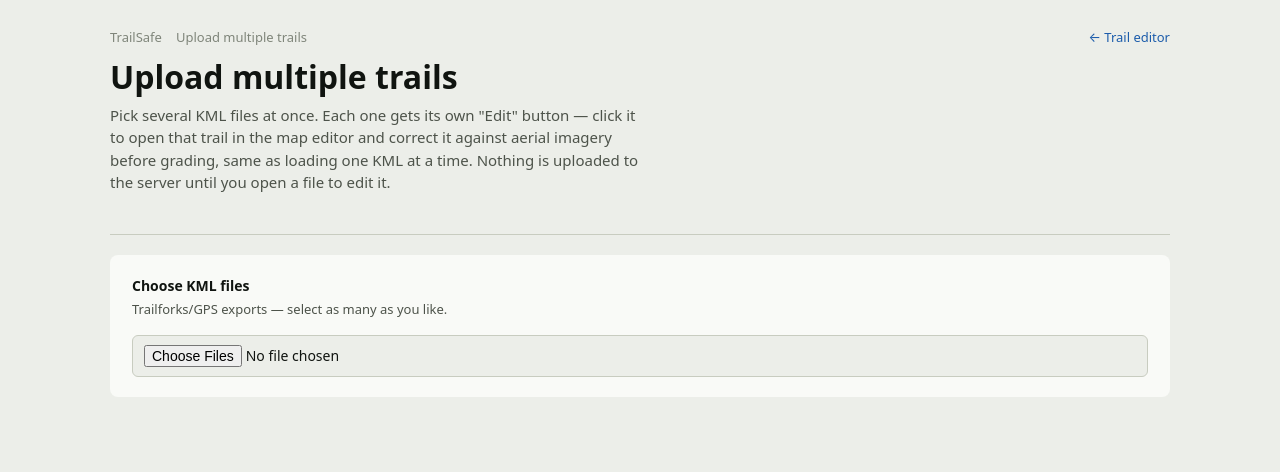
After one commit to Sheasheak/lidar-trail-audit, a Flask app: page /batch in a window 1280 px wide. The commit adds this page. Shown: the top 472 px of the page. Run offline with Flask 3, Linux system fonts and the light colour scheme.

Commit message:
Fix post-/picker navigation, add run renaming, and batch KML upload
"Run another trail", editor/account/login/signup "Home" links, and
roadmap_vision's "Back to TrailSafe" all used url_for('index'), which
now dumps users on the bare version picker instead of staying inside
the current-version flow. Repointed every one of them at the new
/current route (the marketing landing page).

Saved runs: added a Rename control on the account page (inline form,
POST /account/rename/<id>) and a Trail name field in the editor's
Finish section (was hardcoded to "Corrected trail"), so naming isn't
left to whatever the KML happened to be called.

New /batch page: pick several KML files at once, each gets its own
"Edit →" button into the trail editor. Entirely client-side — the
chosen file's text is handed to editor.html via sessionStorage (File
objects can't survive a normal navigation), reusing the exact same
KML-parsing path as the existing single-file picker (factored out
into loadKmlText()). Nothing is uploaded to the server until a file
is actually opened to edit.

Co-Authored-By: Claude Sonnet 5 <noreply@anthropic.com>

```diff
--- a/trail_grader/app.py
+++ b/trail_grader/app.py
@@ -241,6 +241,15 @@ def editor():
     return render_template('editor.html')
 
 
+@app.route('/batch')
+def batch():
+    """Pick several KML files at once; each gets its own "Edit" button into
+    the trail editor. Entirely client-side hand-off (sessionStorage, see
+    editor.html) — nothing is uploaded here, so no server-side storage or
+    cleanup to manage for files that are never opened."""
+    return render_template('batch.html')
+
+
 @app.route('/versions')
 def versions():
     """Bare picker between the live current version and the archived
--- /dev/null
+++ b/trail_grader/templates/batch.html
@@ -0,0 +1,67 @@
+<!doctype html>
+<html lang="en">
+<head>
+<meta charset="utf-8">
+<meta name="viewport" content="width=device-width, initial-scale=1">
+<link rel="icon" type="image/svg+xml" href="{{ url_for('static', filename='favicon.svg') }}">
+<title>Upload multiple trails — TrailSafe</title>
+<link rel="stylesheet" href="{{ url_for('static', filename='audit.css') }}">
+</head>
+<body>
+<div class="sheet">
+
+  <header class="titleblock">
+    <p class="eyebrow"><span>TrailSafe</span><span>Upload multiple trails</span><a href="{{ url_for('editor') }}" style="margin-left:auto">← Trail editor</a></p>
+    <h1>Upload multiple trails</h1>
+    <p class="subtitle">
+      Pick several KML files at once. Each one gets its own "Edit" button —
+      click it to open that trail in the map editor and correct it against
+      aerial imagery before grading, same as loading one KML at a time.
+      Nothing is uploaded to the server until you open a file to edit it.
+    </p>
+  </header>
+
+  <div class="card" style="margin-top:20px">
+    <h3>Choose KML files</h3>
+    <p class="card-sub">Trailforks/GPS exports — select as many as you like.</p>
+    <input type="file" id="kmlFiles" multiple accept=".kml">
+  </div>
+
+  <div id="fileList" style="margin-top:16px;display:flex;flex-direction:column;gap:10px"></div>
+
+</div>
+<script>
+document.getElementById("kmlFiles").onchange = ev => {
+  const files = Array.from(ev.target.files);
+  const list = document.getElementById("fileList");
+  list.innerHTML = "";
+  files.forEach(file => {
+    const row = document.createElement("div");
+    row.className = "card";
+    row.style.cssText = "display:flex;align-items:center;justify-content:space-between;gap:16px";
+
+    const label = document.createElement("span");
+    label.textContent = file.name;
+
+    const btn = document.createElement("button");
+    btn.type = "button";
+    btn.className = "primary";
+    btn.textContent = "Edit →";
+    btn.onclick = () => {
+      const r = new FileReader();
+      r.onload = () => {
+        sessionStorage.setItem("pendingKmlText", r.result);
+        sessionStorage.setItem("pendingKmlName", file.name.replace(/\.kml$/i, ""));
+        window.location = "{{ url_for('editor') }}";
+      };
+      r.readAsText(file);
+    };
+
+    row.appendChild(label);
+    row.appendChild(btn);
+    list.appendChild(row);
+  });
+};
+</script>
+</body>
+</html>
--- a/trail_grader/templates/input.html
+++ b/trail_grader/templates/input.html
@@ -11,7 +11,7 @@
 <div class="sheet">
 
   <header class="titleblock">
-    <p class="eyebrow"><span>TrailSafe</span><span>Quick audit — no map editing</span><a href="{{ url_for('index') }}" style="margin-left:auto">← Home</a></p>
+    <p class="eyebrow"><span>TrailSafe</span><span>Quick audit — no map editing</span><a href="{{ url_for('current') }}" style="margin-left:auto">← Home</a></p>
     <h1>Grade a trail</h1>
     <p class="subtitle">
       Give it a trail line and a stated grade. It samples 1 m LiDAR elevation along the
--- a/trail_grader/templates/login.html
+++ b/trail_grader/templates/login.html
@@ -11,7 +11,7 @@
 <div class="sheet" style="max-width:480px">
 
   <header class="titleblock">
-    <p class="eyebrow"><span>TrailSafe</span><span>Sign in</span><a href="{{ url_for('index') }}" style="margin-left:auto">← Home</a></p>
+    <p class="eyebrow"><span>TrailSafe</span><span>Sign in</span><a href="{{ url_for('current') }}" style="margin-left:auto">← Home</a></p>
     <h1>Sign in</h1>
   </header>
 
--- a/trail_grader/templates/result_v11.html
+++ b/trail_grader/templates/result_v11.html
@@ -14,7 +14,7 @@
     <p class="eyebrow">
       <span>LiDAR Trail Audit</span>
       <span>v11 pipeline · live LINZ elevation</span>
-      <a href="{{ url_for('index') }}">← Run another trail</a>
+      <a href="{{ url_for('current') }}">← Run another trail</a>
       {% if has_kml %}
       <a href="{{ url_for('run_kml', run_id=run_id) }}">Download KML</a>
       {% endif %}
--- a/trail_grader/templates/roadmap_vision.html
+++ b/trail_grader/templates/roadmap_vision.html
@@ -254,7 +254,7 @@
 
   <div class="appbar">
     <span class="logo">Trail<span>Safe</span></span>
-    <span class="crumb"><a href="{{ url_for('index') }}">TrailSafe</a> / Roadmap / AI Trail Camera Integration</span>
+    <span class="crumb"><a href="{{ url_for('current') }}">TrailSafe</a> / Roadmap / AI Trail Camera Integration</span>
   </div>
 
   <div class="app-shell">
@@ -289,7 +289,7 @@
       <a href="#review">6. Field review UI</a>
       <hr>
       <a href="#why-hard">LiDAR vs camera</a>
-      <a href="{{ url_for('index') }}" class="current">← Back to TrailSafe</a>
+      <a href="{{ url_for('current') }}" class="current">← Back to TrailSafe</a>
     </nav>
 
     <div class="panel-main">
@@ -498,7 +498,7 @@
 
       <div class="footbar">
         <span>TrailSafe — LiDAR Trail Audit</span>
-        <a href="{{ url_for('index') }}" style="color:var(--esri-blue)">← Back to TrailSafe</a>
+        <a href="{{ url_for('current') }}" style="color:var(--esri-blue)">← Back to TrailSafe</a>
       </div>
     </div>
   </div>
--- a/trail_grader/templates/signup.html
+++ b/trail_grader/templates/signup.html
@@ -11,7 +11,7 @@
 <div class="sheet" style="max-width:480px">
 
   <header class="titleblock">
-    <p class="eyebrow"><span>TrailSafe</span><span>Create an account</span><a href="{{ url_for('index') }}" style="margin-left:auto">← Home</a></p>
+    <p class="eyebrow"><span>TrailSafe</span><span>Create an account</span><a href="{{ url_for('current') }}" style="margin-left:auto">← Home</a></p>
     <h1>Create an account</h1>
     <p class="subtitle">Save your audit history so you can come back to past runs instead of re-uploading each time.</p>
   </header>
--- a/trail_grader/templates/view3d.html
+++ b/trail_grader/templates/view3d.html
@@ -15,7 +15,7 @@
     <p class="eyebrow">
       <span>LiDAR Trail Audit</span>
       <span>Step 2 of 2 · Results</span>
-      <a href="{{ url_for('index') }}">← Run another trail</a>
+      <a href="{{ url_for('current') }}">← Run another trail</a>
     </p>
     <h1>{{ trail_name }}</h1>
     <p class="subtitle" id="lede">—</p>
```
Also changed, not shown: trail_grader/auth.py (+12 -1 lines), trail_grader/templates/account.html (+9 -2 lines), trail_grader/templates/editor.html (+36 -12 lines).
